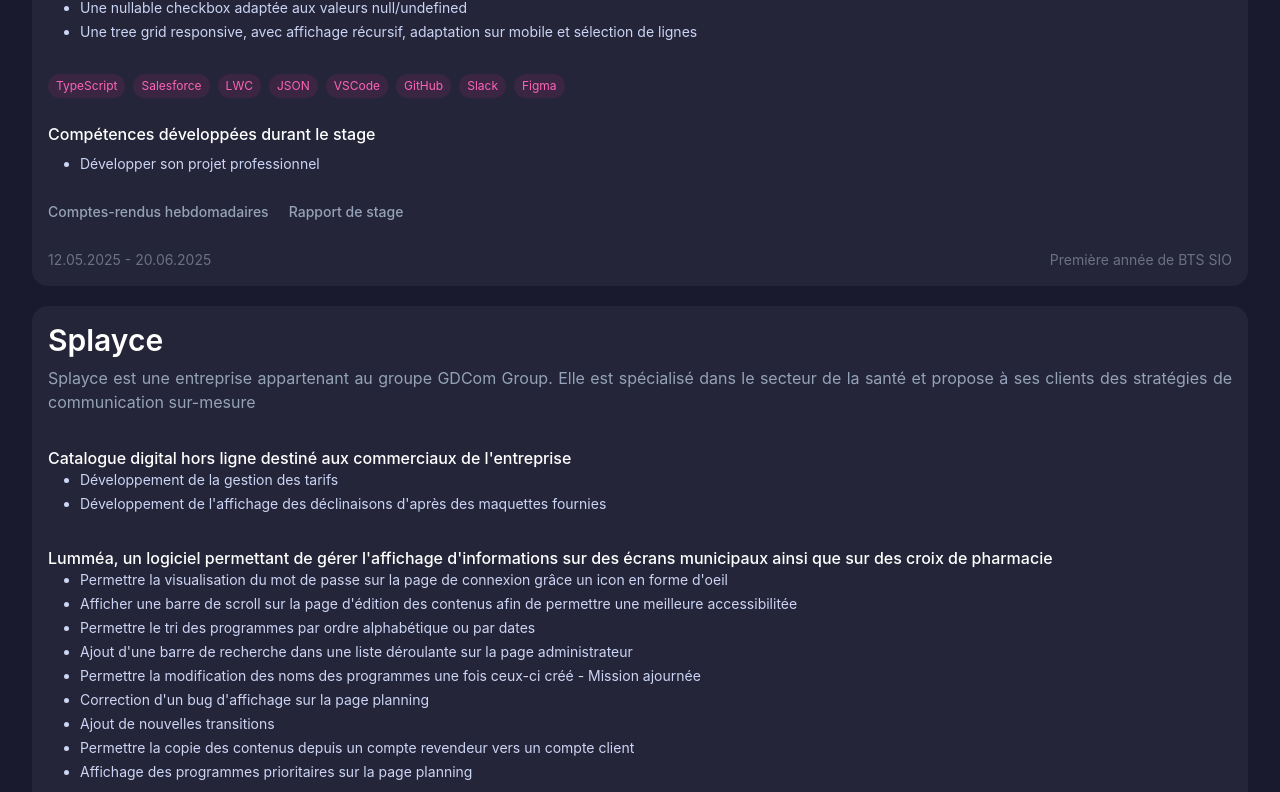
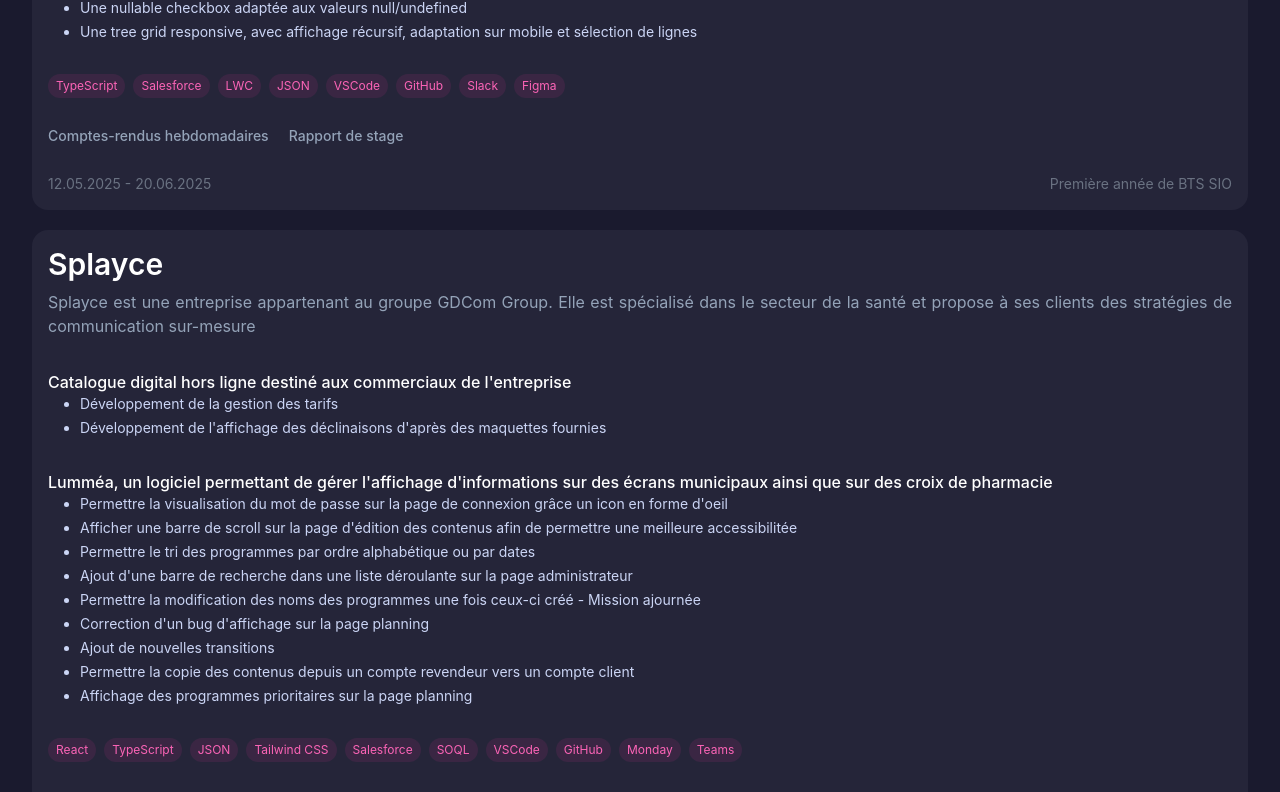
Before and after one commit to nmerhand/mon-portfolio, a React (Vite) app: page /experiences in a window 1280 px wide. Shown: the part 1159-1951 px from the top of the page. Built offline with nearby package versions, Linux system fonts and the light colour scheme.

Commit message:
Passage de l'affichage des compétences en commentaires

```diff
--- a/src/components/Cards/CardExperience.tsx
+++ b/src/components/Cards/CardExperience.tsx
@@ -44,7 +44,7 @@
                 ))}
             </div>
 
-            <div className="mt-6">
+            {/* <div className="mt-6">
                 <h3 className="pb-2 text-md font-medium text-white">Compétences développées durant le stage</h3>
                 {Object.values(experience.competences ?? {}).flat().map((competence, index) => (
                     <ul className="list-disc ml-8 space-y-1 text-justify text-sm text-[#CBD5F5]">
@@ -53,7 +53,7 @@
                         </li>
                     </ul>
                 ))}
-            </div>
+            </div> */}
 
             <div className="flex flex-wrap gap-2 my-6">
                 {Object.entries(experience.liens).map(([label, lien], index) => (
--- a/src/components/Modales/ModaleProjects.tsx
+++ b/src/components/Modales/ModaleProjects.tsx
@@ -23,7 +23,7 @@
 
                 <div className="text-justify text-sm text-[#CBD5F5] mb-6">{project.descriptionLongue}</div>
 
-                <div className="text-justify text-sm text-[#CBD5F5] mb-6">
+                {/* <div className="text-justify text-sm text-[#CBD5F5] mb-6">
                     <h3 className="text-xl text-[#FFFFFF] max-w-2xl mb-4">Compétences développées durant le projet</h3>
                     {Object.values(project.competences ?? {}).flat().map((competence, index) => (
                         <ul className="list-disc ml-8 space-y-1 text-justify text-sm text-[#CBD5F5]">
@@ -32,7 +32,7 @@
                             </li>
                         </ul>
                     ))}
-                </div>
+                </div> */}
 
                 <div>
                     <h3 className="text-xl text-[#FFFFFF] max-w-2xl mb-4">Accès au projet</h3>
```
